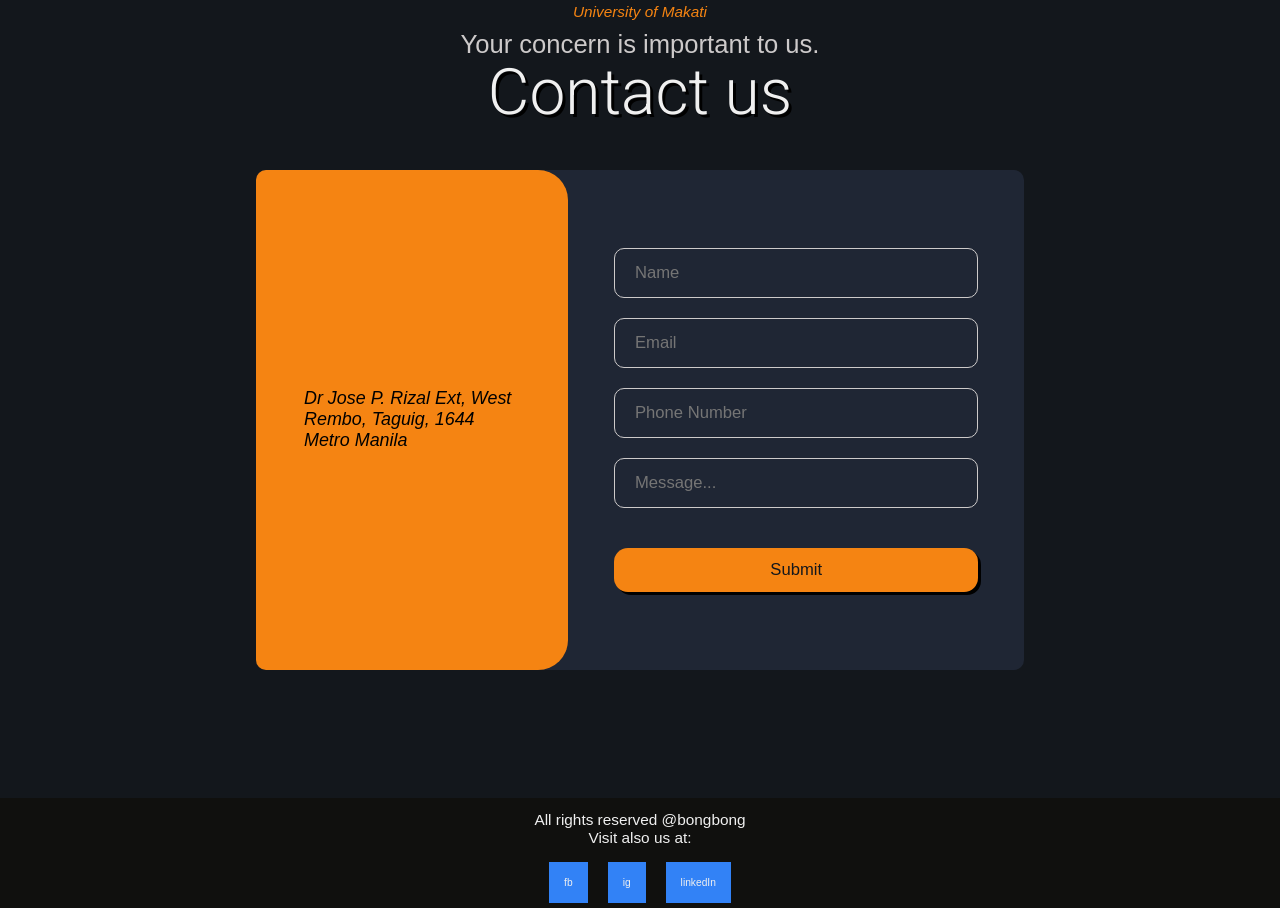
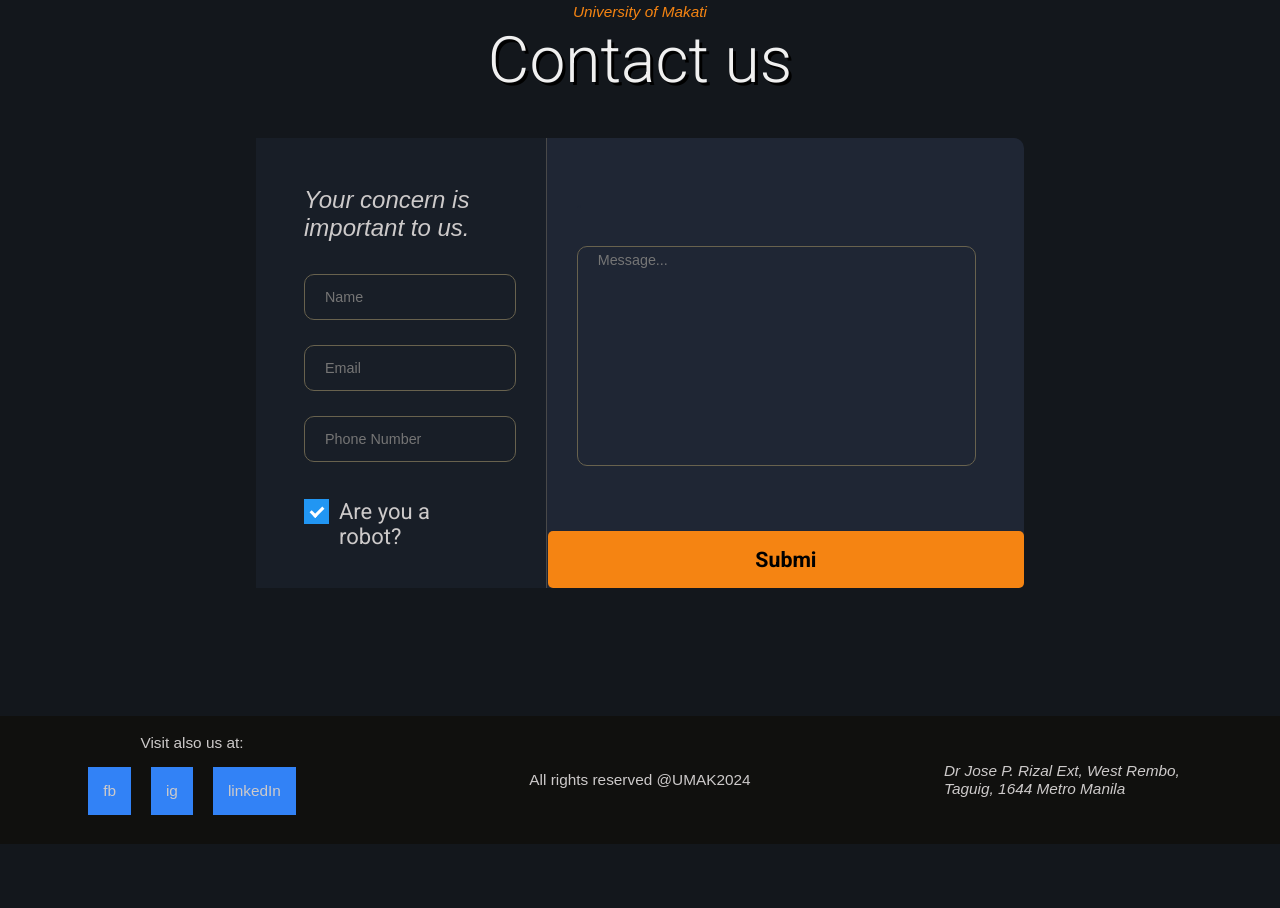
Before and after one commit to jimdmnc/youmack, a plain HTML site: page index.html in a window 1280 px wide. Shown: the part 1892-2800 px from the top of the page. After the commit the page ends 2736 px from the top, so only its background shows below. Drawn offline with Linux system fonts and the light colour scheme; a web font is replaced by a local one.

Commit message:
home page update

```diff
--- a/index.html
+++ b/index.html
@@ -35,7 +35,7 @@
             </label>
 
             <a class="home-link" href="#">Home</a>
-            <a class="about-link" href="#">About Us</a>
+            <a class="about-link" href="about.html">About Us</a>
             <a class="gallery-link" href="#">Gallery</a>
             <a class="contact-link" href="#" id="contact-link">Contact Us</a>
         </div>
@@ -118,29 +118,46 @@
     <div class="container3 container">
         <section class="contact-page">
             <p class="umak-p"><i>University of Makati</i></p>
-            <p class="umak-p white">Your concern is important to us.</p>
+            <!-- <p class="umak-p white">For more inquiries.</p> -->
             <h1>Contact us</h1>
 
             <div class="contact-card">
-                <p>Dr Jose P. Rizal Ext, West Rembo, Taguig, 1644 Metro Manila</p>
                 <form action="" class="input-fields">
+                    <p>Your concern is important to us.</p>
                     <input type="text" placeholder="Name">
                     <input type="email" placeholder="Email">
                     <input type="text" placeholder="Phone Number">
-                    <input type="text" placeholder="Message..." class="message">
-                    <button>Submit</button>
+                    <label class="container">Are you a robot?
+                        <input type="checkbox" checked="checked">
+                        <span class="checkmark"></span>
+                      </label>
                 </form>
+                <div class="right-side-contact">
+                    <p>.</p>
+                    <textarea name="" id="message" placeholder="Message..."></textarea>
+                    <button>Submi</button>
+                </div>
             </div>
         </section>
     </div>
 
     <footer>
-        <p>All rights reserved @bongbong</p>
-        <p>Visit also us at:</p>
-        <div class="icons">
-            <p>fb</p>
-            <p>ig</p>
-            <p>linkedIn</p>
+
+        <div class="left-footer">
+            <p>Visit also us at:</p>
+                <div class="icons">
+                    <p>fb</p>
+                    <p>ig</p>
+                    <p>linkedIn</p>
+                </div>
+        </div>
+
+        <div class="center-text">
+            <p>All rights reserved @UMAK2024</p>
+        </div>
+
+        <div class="right-footer">
+            <p>Dr Jose P. Rizal Ext, West Rembo, Taguig, 1644 Metro Manila</p>
         </div>
     </footer>
 </body>
--- a/style.css
+++ b/style.css
@@ -248,7 +248,9 @@ nav {
 }
 
 .left-hero h1 span{
-    color: var(--orange-cta);
+    background: linear-gradient(to bottom, var(--orange-cta), var(--red-cta));
+    -webkit-background-clip: text;
+    color: transparent;
 }
 
 .left-hero p{
@@ -320,9 +322,22 @@ nav {
 }
 
 .brief-info .participate{
+    position: relative;
+
     font-size: 3vw;
+    color: var(--text-color);
+}
 
-    color: var(--text-color);
+.brief-info .participate::after{
+    content: "";
+
+    position: absolute;
+    bottom: -12px;
+    left: 0;
+    height: 9px;
+    width: 70%;
+    border-radius: 2px;
+    background: linear-gradient(to right, var(--orange-cta), var(--red-cta));
 }
 
 .brief-info .p-img {
@@ -435,13 +450,50 @@ nav {
     text-shadow: 3px 3px #000;
 }
 
+.right-side-contact {
+    display: flex;
+    align-items: start;
+    justify-content: start;
+    flex-direction: column;
+    margin-left: 30px;
+    padding: 3rem 3rem 3rem 0rem;
+    height: 100%;
+    width: 100%;
+}
+
+.right-side-contact p{
+    color: var(--dark-bg3) !important;
+}
+
+.right-side-contact #message{
+    padding-top: 5px;
+    height: 220px;
+    width: 100%;
+}
+
+.right-side-contact button{
+    position: absolute;
+    right: 0;
+    bottom: 0;
+    width: 62%;
+    cursor: pointer;
+    font-family: 'Roboto', sans-serif;
+    font-weight: 700;
+    border-radius: 5px;
+    font-size: 16pt;
+    padding: 16px;
+    border: none;
+    background-color: var(--orange-cta);
+}
+
 .contact-page .contact-card {
     display: flex;
     justify-content: center;
     align-items: center;
 
+    position: relative;
     width: 60vw;
-    height: 500px;
+    height: 450px;
     margin: 5vh auto 10vw;
     background-color: var(--dark-bg3);
     border-radius: 10px;
@@ -449,57 +501,114 @@ nav {
 
 .contact-page .contact-card p{
     display: flex;
-    justify-content: center;
-    align-items: center;
-    width: 60%;
-    height: 100%;
-    background-color: var(--orange-cta);
-    border-top-right-radius: 30px;
-    border-bottom-right-radius: 30px;
-    border-top-left-radius: 10px;
-    border-bottom-left-radius: 10px;
-    color: #000;
-    font-size: 1.4vw;
+    width: 100%;
+    align-self: flex-start;
+    text-align: start;
+    color: var(--paragraph-color);
+    font-size: 1.5em;
     font-style: italic;
-    padding: 0 3rem;
+    padding: 0 0 2rem 0;
 }
 
 .contact-page .contact-card .input-fields{
     display: flex;
-    justify-content: center;
-    align-items: center;
+    justify-content: flex-start;
+    align-items: flex-start;
     flex-direction: column;
-
+    padding: 3rem 0 3rem 3rem;
+    border-right: 0.7px solid #494949;
+    padding-right: 30px;
     height: 100%;
-    width: 100%;
-    background-color: var(--dark-bg1);
+    width: 60%;
+    background-color: var(--dark-bg2);
 }
 
-.contact-page input {
-    font-size: 1.3vw;
-    width: 80%;
-    margin-bottom: 20px;
+
+.contact-page .container {
+    display: block;
+    position: relative;
+    padding-left: 35px;
+    width: 100%;
+    align-self: flex-start;
+    margin-top: 12px;
+    cursor: pointer;
+    font-size: 22px;
+    -webkit-user-select: none;
+    -moz-user-select: none;
+    -ms-user-select: none;
+    user-select: none;
+
+    color: var(--paragraph-color);
+  }
+
+  /* Hide the browser's default checkbox */
+  .contact-page .container input {
+    position: absolute;
+    opacity: 0;
+    cursor: pointer;
+    height: 0;
+    width: 0;
+  }
+
+  /* Create a custom checkbox */
+  .checkmark {
+    position: absolute;
+    top: 0;
+    left: 0;
+    height: 25px;
+    width: 25px;
+    background-color: #eee;
+  }
+
+  /* On mouse-over, add a grey background color */
+  .container:hover input ~ .checkmark {
+    background-color: #ccc;
+  }
+
+  /* When the checkbox is checked, add a blue background */
+  .container input:checked ~ .checkmark {
+    background-color: #2196F3;
+  }
+
+  /* Create the checkmark/indicator (hidden when not checked) */
+  .checkmark:after {
+    content: "";
+    position: absolute;
+    display: none;
+  }
+
+  /* Show the checkmark when checked */
+  .container input:checked ~ .checkmark:after {
+    display: block;
+  }
+
+  /* Style the checkmark/indicator */
+  .container .checkmark:after {
+    left: 9px;
+    top: 5px;
+    width: 5px;
+    height: 10px;
+    border: solid white;
+    border-width: 0 3px 3px 0;
+    -webkit-transform: rotate(45deg);
+    -ms-transform: rotate(45deg);
+    transform: rotate(45deg);
+  }
+
+.contact-page input, textarea {
+    font-size: 1.12vw;
+    width: 100%;
+    margin-bottom: 25px;
     padding: 14px 0 14px 20px;
+    font-family: "Metrophobic", sans-serif;
     background-color: transparent;
-    border: 1px solid var(--paragraph-color);
+    border: 1px solid rgb(104, 98, 78);
     border-radius: 10px;
     color: var(--paragraph-color);
     outline: none;
+    resize: none;
 }
 
-.contact-page button {
-    color: var(--dark-bg);
-    font-size: 1.3vw;
-    width: 80%;
-    padding: 12px 22px;
-    border: none;
-    border-radius: 14px;
-    font-family: "Anton SC", sans-serif;
-    margin-top: 1.2em;
-    background-color: var(--orange-cta);
-    cursor: pointer;
-    box-shadow: 3px 3px #000;
-}
 
 .contact-page input:focus {
     border-color: var(--orange-cta);
@@ -511,24 +620,47 @@ footer {
     height: 10vw;
     background-color: #10100e;
     display: flex;
+    justify-content: space-between;
+    align-items: center;
+    flex-direction: row;
+    font-size: 1.2vw;
+    color: var(--paragraph-color);
+}
+
+footer div{
+    display: flex;
     justify-content: center;
     align-items: center;
-    flex-direction: column;
-    font-size: 1.2vw;
-    color: #7e7e7e;
+    width: 30%;
 }
 
-footer .icons  {
+footer p{
+    color: var(--paragraph-color);
+}
+
+.left-footer {
     display: flex;
+    flex-direction: column;
+    align-items: center;
+    justify-content: flex-start;
+}
 
+.right-footer {
+    font-size: 1.2vw;
+    width: 30%;
+    padding: 0 3rem;
+    font-style: italic;
 }
+
+
 
 footer .icons p {
     margin: 10px;
     background-color: #3282F6;
     padding: 15px;
-    font-size: 0.8vw;
+    font-size: 1.2vw;
     margin-top: 15px;
+
 }
 
 @media (max-width: 1150px) {
@@ -572,6 +704,7 @@ footer .icons p {
     }
 
     footer p {
+        color: var(--paragraph-color);
         font-size: 1.2rem;
     }
 
```
Also changed, not shown: about.html (added, +41 -0 lines).
